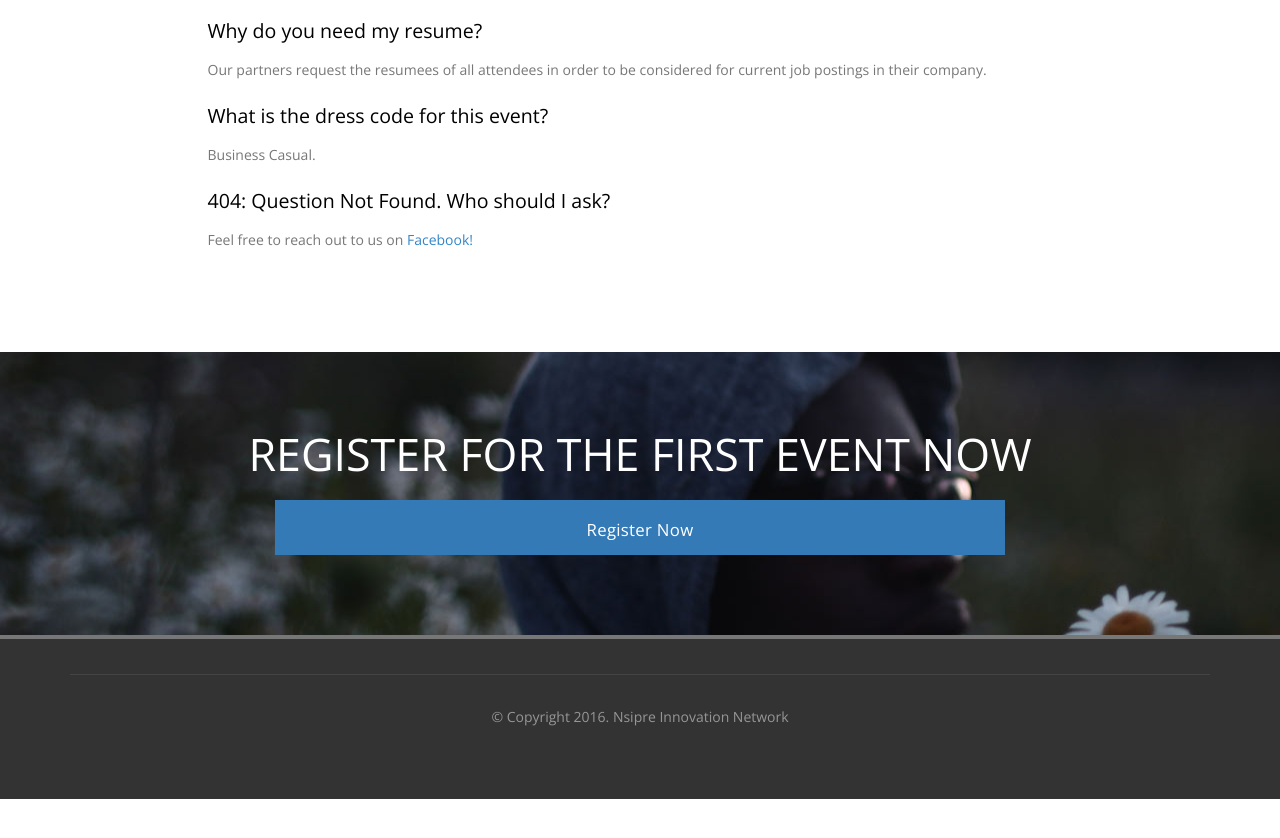
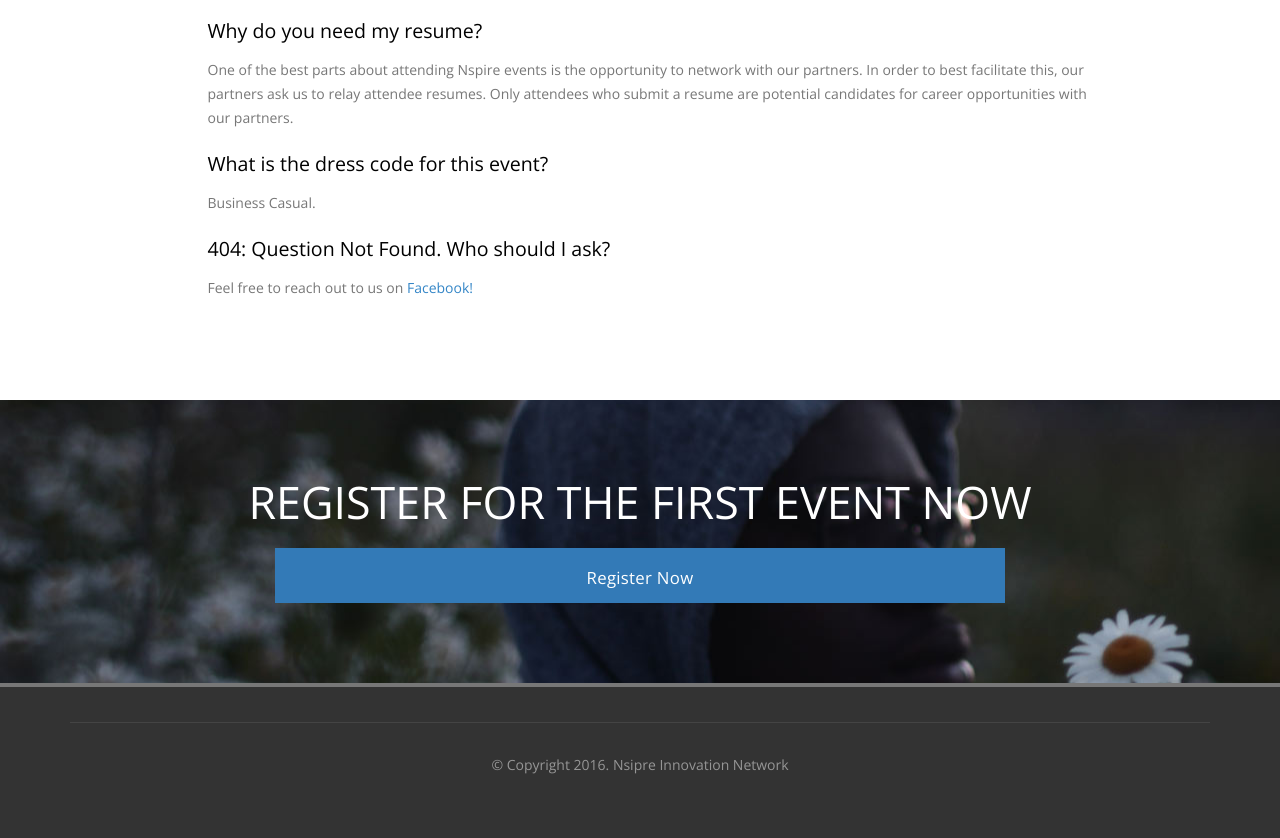
Before and after one commit to nspire/idxtoronto, a website: page public/index.html in a window 1280 px wide. Shown: the part 4744-5582 px from the top of the page. Before the commit the page ends 5543 px from the top, so only its background shows below. Drawn offline with nearby package versions, Linux system fonts and the light colour scheme.

Commit message:
Edited question response re: why resume

```diff
--- a/public/index.html
+++ b/public/index.html
@@ -415,8 +415,7 @@
                                </ul>
                            </li>
                            <li><h4>Why do you need my resume?</h4>
-                               <p>Our partners request the resumees of all attendees in order to be considered for current job postings in their company.
-                               </p>
+                               <p>One of the best parts about attending Nspire events is the opportunity to network with our partners. In order to best facilitate this, our partners ask us to relay attendee resumes. Only attendees who submit a resume are potential candidates for career opportunities with our partners.</p>
                            </li>
                            <li><h4>What is the dress code for this event?</h4>
                                <p>
```
